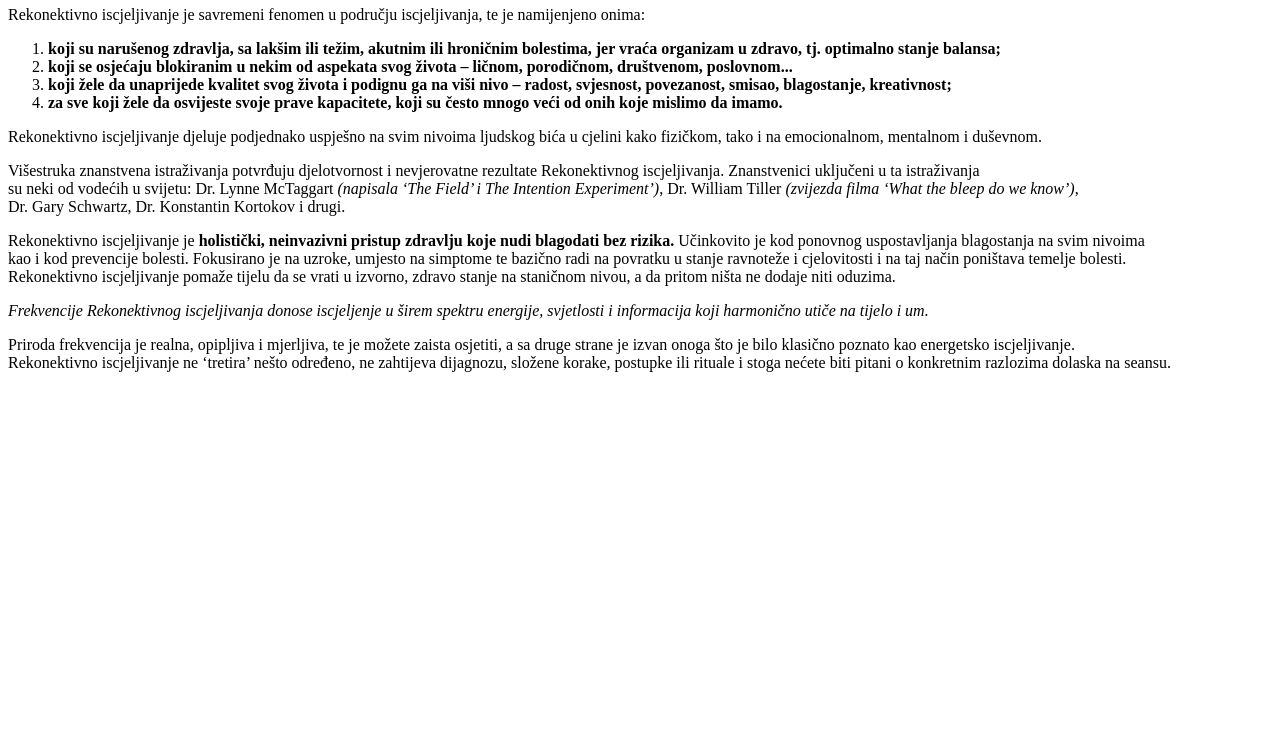
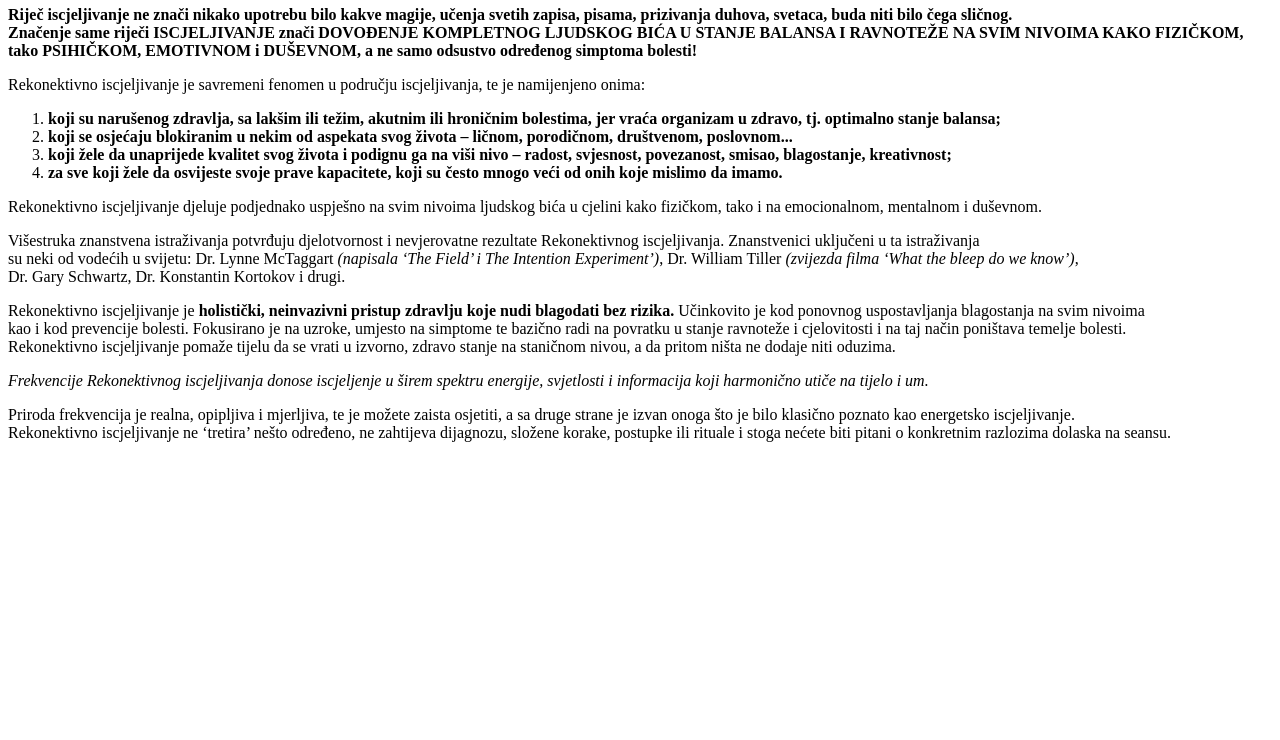
Before and after one commit to SuljicA/novi-pokusaj, a plain HTML site: page index.html in a window 1280 px wide. Shown: the part 60-800 px from the top of the page. Drawn offline with Linux system fonts and the light colour scheme.

Commit message:
Dodan paragaraf

```diff
--- a/index.html
+++ b/index.html
@@ -7,6 +7,10 @@
 	</head>
 	<body>
 		<h1>Rekonektivno iscjeljivanje</h1>
+
+		<p><b>Riječ iscjeljivanje ne znači nikako upotrebu bilo kakve magije, učenja svetih zapisa, pisama, prizivanja duhova, svetaca, buda niti bilo čega sličnog.<br>Značenje same riječi
+			ISCJELJIVANJE znači DOVOĐENJE KOMPLETNOG LJUDSKOG BIĆA U STANJE BALANSA I RAVNOTEŽE NA SVIM NIVOIMA KAKO FIZIČKOM,<br>tako PSIHIČKOM, EMOTIVNOM i DUŠEVNOM,
+			a ne samo odsustvo određenog simptoma bolesti!</b></p>
 
 		<p>Rekonektivno iscjeljivanje je savremeni fenomen u području iscjeljivanja, te je namijenjeno onima:</p>
 
```
